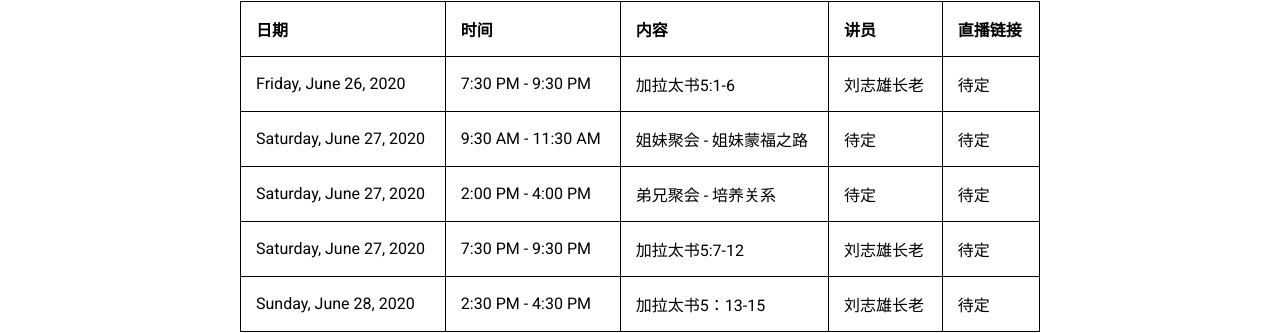
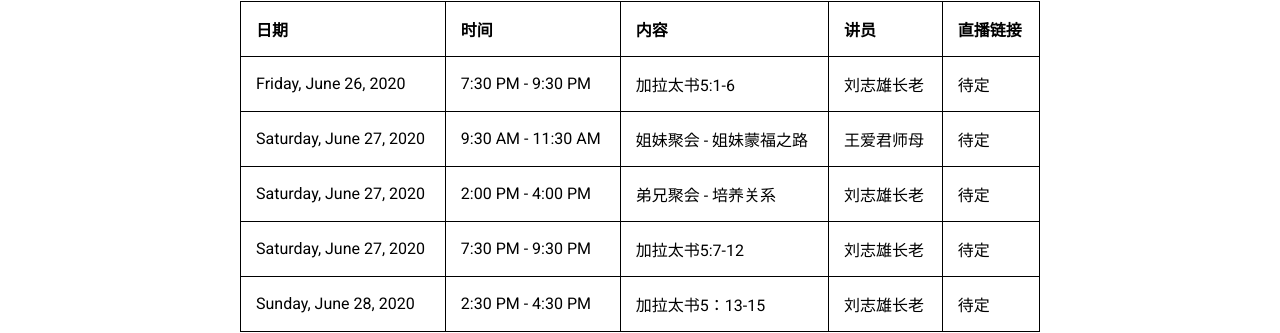
Before and after one commit to wtcbc/wtcbc.github.io, a Jekyll site: the page built from _posts/2020-05-26-retreat2020.md, in a window 1280 px wide and 900 px high, scrolled down 401 px. Shown: the part 129-462 px from the top of the window. Built offline with Jekyll 4.4.1, drawn with Linux system fonts in a browser that asks for light colours; nearby versions of some CDN libraries.

```diff
--- a/_posts/2020-05-26-retreat2020.md
+++ b/_posts/2020-05-26-retreat2020.md
@@ -12,8 +12,8 @@ image: retreat.GIF
 | 日期                    | 时间               | 内容                    | 讲员       | 直播链接 |
 | --------------------------------- | -------------------------| ---------------------------------- | ---------- | ---------------- |
 | Friday, June 26, 2020   | 7:30 PM - 9:30 PM  | 加拉太书5:1-6           | 刘志雄长老 | 待定     |
-| Saturday, June 27, 2020 | 9:30 AM - 11:30 AM | 姐妹聚会 - 姐妹蒙福之路 | 待定       | 待定     |
-| Saturday, June 27, 2020 | 2:00 PM - 4:00 PM  | 弟兄聚会 - 培养关系     | 待定       | 待定     |
+| Saturday, June 27, 2020 | 9:30 AM - 11:30 AM | 姐妹聚会 - 姐妹蒙福之路 | 王爱君师母       | 待定     |
+| Saturday, June 27, 2020 | 2:00 PM - 4:00 PM  | 弟兄聚会 - 培养关系     | 刘志雄长老       | 待定     |
 | Saturday, June 27, 2020 | 7:30 PM - 9:30 PM  | 加拉太书5:7-12          | 刘志雄长老 | 待定     |
 | Sunday, June 28, 2020   | 2:30 PM - 4:30 PM  | 加拉太书5：13-15        | 刘志雄长老 | 待定     |
 
--- a/pages/retreat.html
+++ b/pages/retreat.html
@@ -1,6 +1,6 @@
 ---
 layout: page
-title: 2020年华夏圣经教会西堂退休会
+title: 2020年华夏圣经教会西堂退修会
 ---
 {% for post in site.categories.retreat %}
   <a href="{{ site.github.url | replace: 'http://', '//'}}{{ post.url }}">
```
Also changed, not shown: 8 other files.
